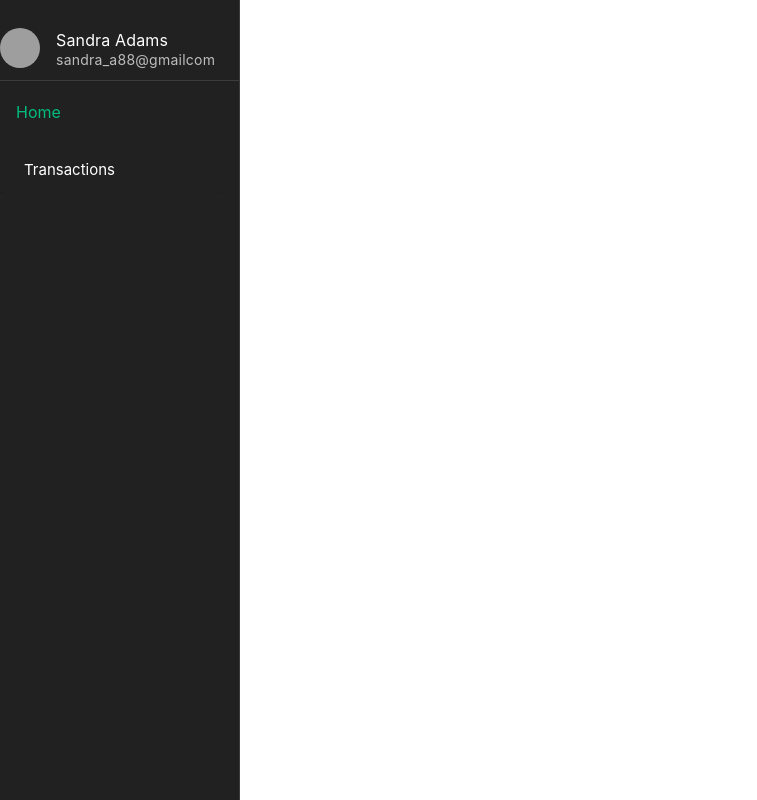
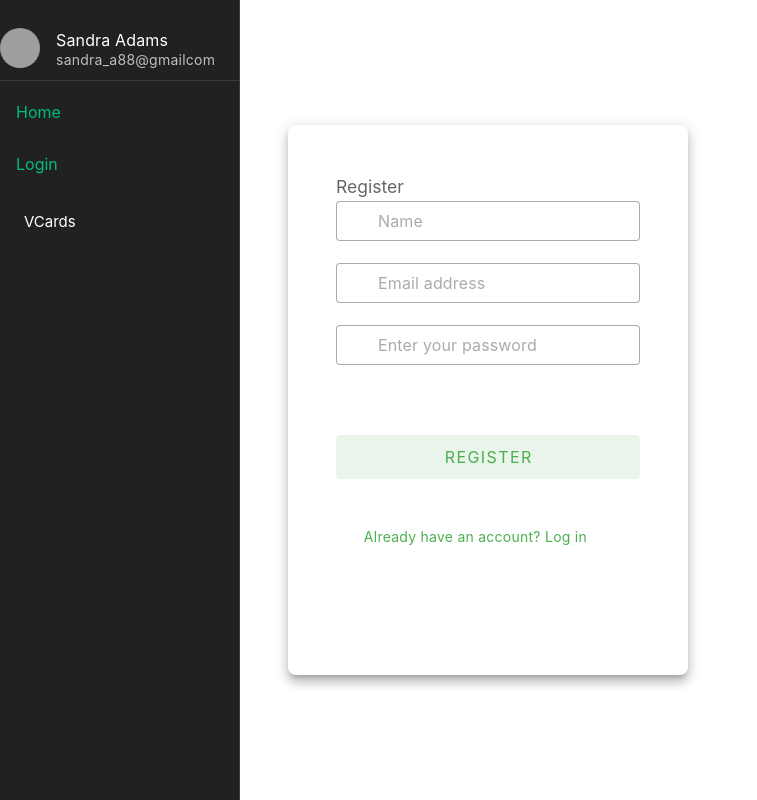
Before and after one commit to nunoj15/DAD_frontend, a Vue app: page /register in a window 1280 px wide. Shown: the whole page, without its empty margins (0-757 px from the left). Built offline with nearby package versions, Linux system fonts and the light colour scheme; grey boxes are pictures that could not be loaded.

Commit message:
login created

```diff
--- a/public/menu.json
+++ b/public/menu.json
@@ -7,20 +7,27 @@
       },
       {
         "id": 2,
-        "title": "Transactions",
-        "link": "/transactions",
+        "title": "Login",
+        "link": "/login"
+      },
+      {
+        "id": 3,
+        "title": "VCards",
+        "link": "/vcards",
         "children": [
           {
-            "id": 3,
+            "id": 4,
             "title": "Categoria 1",
             "link": "/produtos/categoria1"
           },
           {
-            "id": 4,
+            "id": 5,
             "title": "Categoria 2",
             "link": "/produtos/categoria2"
           }
         ]
       }
+
+
     ]
   }
--- a/src/App.vue
+++ b/src/App.vue
@@ -18,13 +18,14 @@ export default {
 </script>
 
 <template>
-  <v-card>
-    <v-layout >
+  <v-layout>
+   <div border-color="red">
       <v-navigation-drawer
         permanent
         theme="dark"
         class="mt-0"
       >
+
       <v-list>
           <v-list-item
             prepend-avatar="https://randomuser.me/api/portraits/women/85.jpg"
@@ -51,13 +52,21 @@ export default {
           </v-list-item>
         </v-list>
       </v-navigation-drawer>
-      <v-main ><RouterView /></v-main>
-    </v-layout>
-  </v-card>
+    <div class="router-view">
+        <RouterView />
+    </div>
+  </div>
+</v-layout>
 </template>
 
 
 <style scoped>
+.router-view{
+  margin-left: 256px;
+  width: calc(100hv-256px);
+  align-items: center;
+
+}
 header {
   line-height: 1.5;
   max-height: 100vh;
--- a/src/router/index.js
+++ b/src/router/index.js
@@ -1,6 +1,8 @@
 import { createRouter, createWebHistory } from 'vue-router'
 import HomeView from '../views/HomeView.vue'
-import Transactions from '../views/TransactionsView.vue'
+import VCards from '../views/VCardsView.vue'
+import LoginView from '../views/LoginView.vue'
+import RegisterView from '../views/RegisterView.vue'
 
 const router = createRouter({
   history: createWebHistory(import.meta.env.BASE_URL),
@@ -12,15 +14,20 @@ const router = createRouter({
       meta: { requiresAuth: true }
     },
     {
-      path: '/transactions',
-      name: 'transactions',
-      component: Transactions,
+      path: '/vcards',
+      name: 'vcards',
+      component: VCards,
       meta: { requiresAuth: true }
     },
     {
       path: '/login',
       name: 'login',
-      component: Transactions
+      component: LoginView
+    },
+    {
+      path: '/register',
+      name: 'register',
+      component: RegisterView
     }
   ]
 })
--- a/src/views/HomeView.vue
+++ b/src/views/HomeView.vue
@@ -1,24 +1,5 @@
 
 
 <template>
-  <v-app id="inspire">
-    <v-navigation-drawer
-      model-value
-      class="pt-4"
-      color="grey-lighten-3"
-      rail
-    >
-      <v-avatar
-        v-for="n in 6"
-        :key="n"
-        :color="`grey-${n === 1 ? 'darken' : 'lighten'}-1`"
-        :size="n === 1 ? 36 : 20"
-        class="d-block text-center mx-auto mb-9"
-      ></v-avatar>
-    </v-navigation-drawer>
-
-    <v-main>
-      <!--  -->
-    </v-main>
-  </v-app>
+    home
 </template>
--- a/src/views/LoginView.vue
+++ b/src/views/LoginView.vue
@@ -1,3 +1,126 @@
 <template>
-  Login
+<div class="d-flex justify-center">
+    <v-card
+      name="viewport"
+      class="mx-auto pa-12 pb-8 justify-center"
+      elevation="8"
+      width="450"
+      height="450"
+      rounded="lg"
+    >
+      <div class="text-subtitle-1 text-medium-emphasis">Account</div>
+
+      <v-text-field
+        density="compact"
+        placeholder="Email address"
+        prepend-inner-icon="mdi-email-outline"
+        variant="outlined"
+      ></v-text-field>
+
+      <div class="text-subtitle-1 text-medium-emphasis d-flex align-center justify-space-between">
+        Password
+
+
+      </div>
+
+      <v-text-field
+        :append-inner-icon="visible ? 'mdi-eye-off' : 'mdi-eye'"
+        :type="visible ? 'text' : 'password'"
+        density="compact"
+        placeholder="Enter your password"
+        prepend-inner-icon="mdi-lock-outline"
+        variant="outlined"
+        @click:append-inner="visible = !visible"
+      ></v-text-field>
+
+      <v-card
+        class="mb-12"
+        color="surface-variant"
+        variant="tonal"
+      >
+      </v-card>
+
+      <v-btn
+        block
+        class="mb-8"
+        color="green"
+        size="large"
+        variant="tonal"
+      >
+        Log In
+      </v-btn>
+
+      <v-card-text class="text-center">
+        <router-link to="/register" class="text-green text-decoration-none">
+        <a
+          class="text-green text-decoration-none"
+          href="#"
+          rel="noopener noreferrer"
+          target="_blank"
+        >
+          Sign up now <v-icon icon="mdi-chevron-right"></v-icon>
+        </a>
+      </router-link>
+      </v-card-text>
+    </v-card>
+  </div>
 </template>
+
+<script>
+export default {
+  data() {
+    return {
+      email: '',
+      password: '',
+      error: null,
+      visible: false
+    };
+  },
+  methods: {
+    async login() {
+      // Reset previous error message
+      this.error = null;
+
+      // Client-side validation
+      if (!this.email || !this.password) {
+        this.error = 'Please enter both email and password.';
+        return;
+      }
+
+      try {
+        const response = await this.$axios.post('/login', {
+          email: this.email,
+          password: this.password,
+        });
+
+        const token = response.data.access_token;
+        if (!token) {
+          this.error = 'Invalid response from the server.';
+          return;
+        }
+
+        // Log the token for now (you may want to store it securely)
+        console.log('Login successful!');
+
+        // Redirect or perform any additional actions after successful login
+      } catch (error) {
+        // Handle login error
+        if (error.response) {
+          // The request was made, but the server responded with a non-2xx status code
+          this.error = error.response.data.message || 'Login failed.';
+        } else if (error.request) {
+          // The request was made but no response was received
+          this.error = 'No response from the server.';
+        } else {
+          // Something happened in setting up the request that triggered an Error
+          this.error = 'An unexpected error occurred.';
+        }
+      }
+    },
+  },
+};
+</script>
+
+<style scoped>
+
+</style>
--- /dev/null
+++ b/src/views/RegisterView.vue
@@ -0,0 +1,125 @@
+<template>
+    <div>
+
+      <v-card
+        name="viewport"
+        class="mx-auto pa-12 pb-8 justify-center"
+        elevation="8"
+        width="400"
+        height="550"
+        rounded="lg"
+      >
+        <h3 class="text-title-1 text-medium-emphasis">Register</h3>
+        <v-text-field
+          density="compact"
+          placeholder="Name"
+          prepend-inner-icon="mdi-account-outline"
+          variant="outlined"
+          v-model="name"
+        ></v-text-field>
+
+        <v-text-field
+          density="compact"
+          placeholder="Email address"
+          prepend-inner-icon="mdi-email-outline"
+          variant="outlined"
+          v-model="email"
+        ></v-text-field>
+
+
+        <v-text-field
+          :append-inner-icon="visible ? 'mdi-eye-off' : 'mdi-eye'"
+          :type="visible ? 'text' : 'password'"
+          density="compact"
+          placeholder="Enter your password"
+          prepend-inner-icon="mdi-lock-outline"
+          variant="outlined"
+          v-model="password"
+          @click:append-inner="visible = !visible"
+        ></v-text-field>
+
+        <v-card
+          class="mb-12"
+          color="surface-variant"
+          variant="tonal"
+        >
+          <!-- Additional registration fields can be added here -->
+        </v-card>
+
+        <v-btn
+          block
+          class="mb-8"
+          color="green"
+          size="large"
+          variant="tonal"
+          @click="register"
+        >
+          Register
+        </v-btn>
+
+        <v-card-text class="text-center">
+          <router-link to="/login" class="text-green text-decoration-none">
+            Already have an account? Log in <v-icon icon="mdi-chevron-right"></v-icon>
+          </router-link>
+        </v-card-text>
+      </v-card>
+    </div>
+  </template>
+
+  <script>
+
+  export default {
+    data() {
+      return {
+        name: '',
+        email: '',
+        password: '',
+        visible: false,
+      };
+    },
+    methods: {
+      async register() {
+        // Reset previous error message
+        this.error = null;
+
+        // Client-side validation
+        if (!this.name || !this.email || !this.password) {
+          this.error = 'Please enter all required fields.';
+          return;
+        }
+
+        try {
+          const response = await axios.post('/api/register', {
+            name: this.name,
+            email: this.email,
+            password: this.password,
+          });
+
+          // Assuming your Laravel backend returns a token on successful registration
+          const token = response.data.access_token;
+
+          // Log the token for now (you may want to store it securely)
+          console.log('Registration successful! Token:', token);
+
+          // Redirect or perform any additional actions after successful registration
+        } catch (error) {
+          // Handle registration error
+          if (error.response) {
+            // The request was made, but the server responded with a non-2xx status code
+            this.error = error.response.data.message || 'Registration failed.';
+          } else if (error.request) {
+            // The request was made but no response was received
+            this.error = 'No response from the server.';
+          } else {
+            // Something happened in setting up the request that triggered an Error
+            this.error = 'An unexpected error occurred.';
+          }
+        }
+      },
+    },
+  };
+  </script>
+
+  <style scoped>
+  /* Add custom styles if needed */
+  </style>
--- /dev/null
+++ b/src/views/VCardsView.vue
@@ -0,0 +1,3 @@
+<template>
+    VCARDS
+</template>
```
